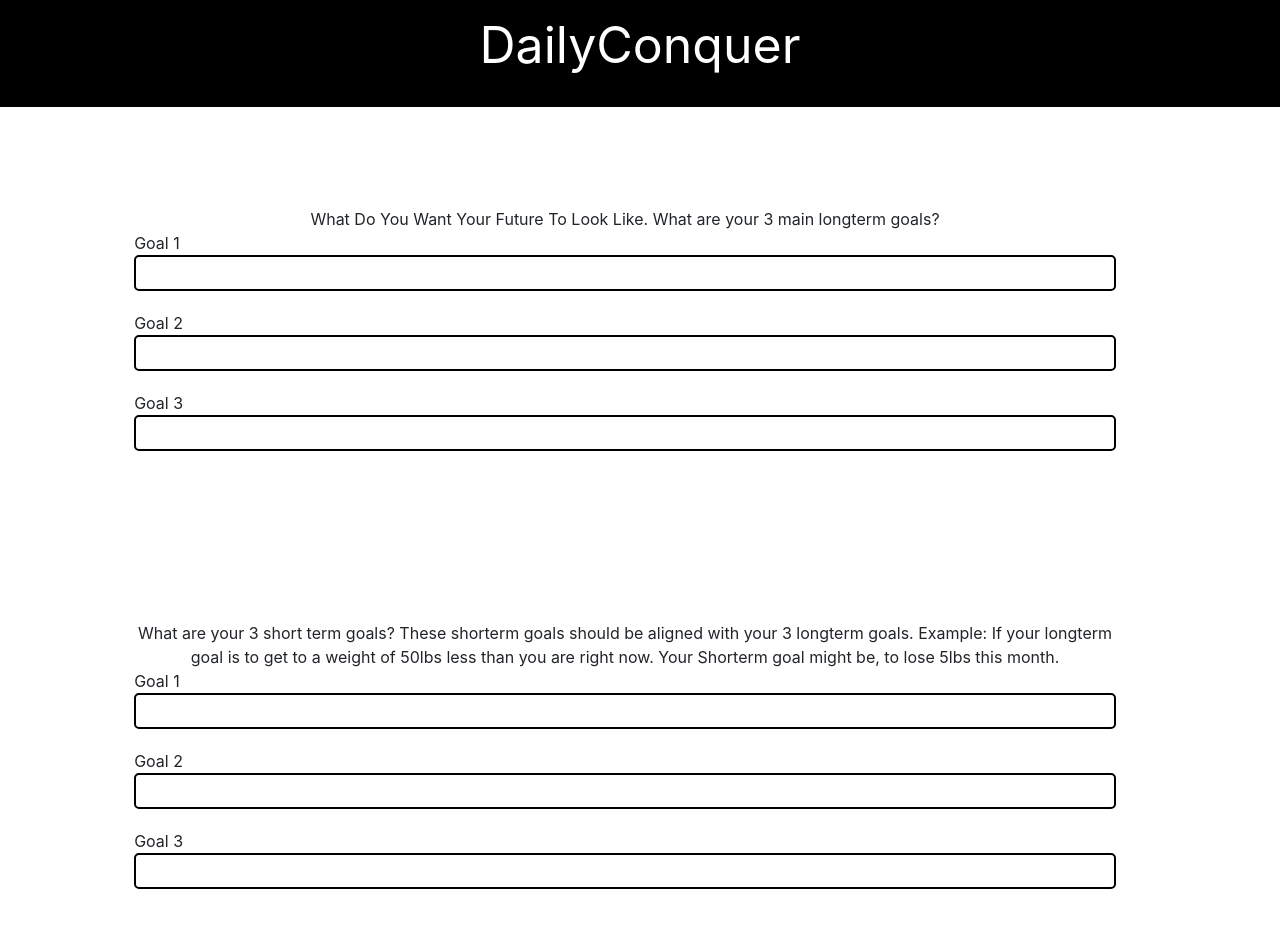
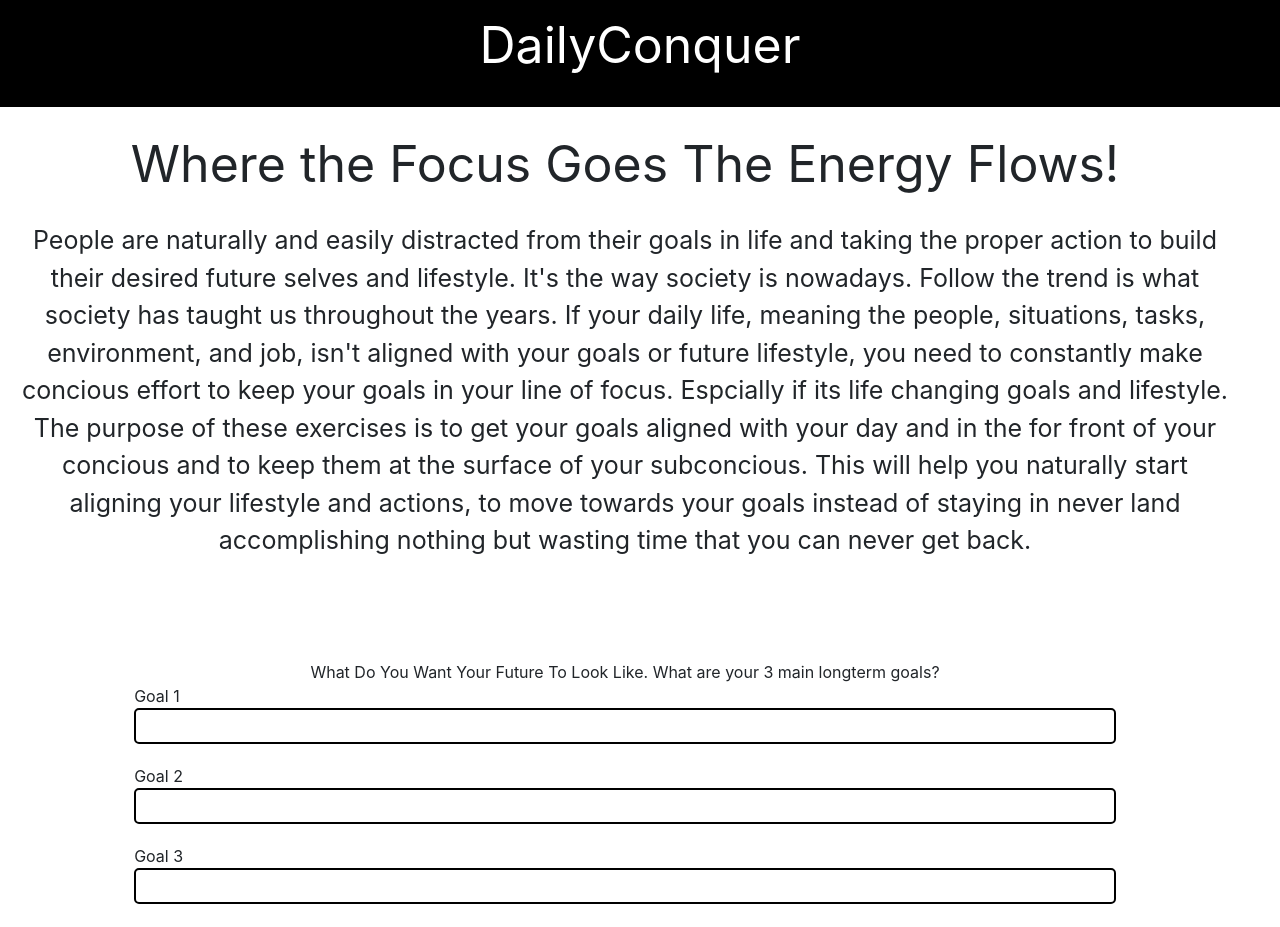
Before and after one commit to jrschupak/dailyconquer.github.io, a plain HTML site: page lifeGoals.html in a window 1280 px wide. Shown: the top 927 px of the page. Drawn offline with nearby package versions, Linux system fonts and the light colour scheme.

Commit message:
lifegoals quote and disc, css

```diff
--- a/lifeGoals.html
+++ b/lifeGoals.html
@@ -19,6 +19,11 @@
         <p class="logo">DailyConquer</p>
       </div>
       <div class="row life-goals-cont container-fluid justify-content-center">
+        <div class="headerquote col-12">Where the Focus Goes The Energy Flows!
+        </div>
+        <div class="discription col-12 align-self-center">
+          People are naturally and easily distracted from their goals in life and taking the proper action to build their desired future selves and lifestyle. It's the way society is nowadays. Follow the trend is what society has taught us throughout the years. If your daily life, meaning the people, situations, tasks, environment, and job, isn't aligned with your goals or future lifestyle, you need to constantly make concious effort to keep your goals in your line of focus. Espcially if its life changing goals and lifestyle. The purpose of these exercises is to get your goals aligned with your day and in the for front of your concious and to keep them at the surface of your subconcious. This will help you naturally start aligning your lifestyle and actions, to move towards your goals instead of staying in never land accomplishing nothing but wasting time that you can never get back.
+        </div>
 
         <div class="col-10 justify-content-center align-self-center longterm goals ">
 
--- a/styles/style.css
+++ b/styles/style.css
@@ -79,6 +79,19 @@
 	text-align: center;
 }
 
+.headerquote {
+	margin-top: 20px;
+	font-size: 50px;
+	text-align: center;
+
+}
+
+.discription {
+	text-align: center;
+	margin-top: 20px;
+	font-size: 25px;
+}
+
 input {
 	border-radius: 5px;
 	border: solid black 2px;
```
Also changed, not shown: 2 other files.
